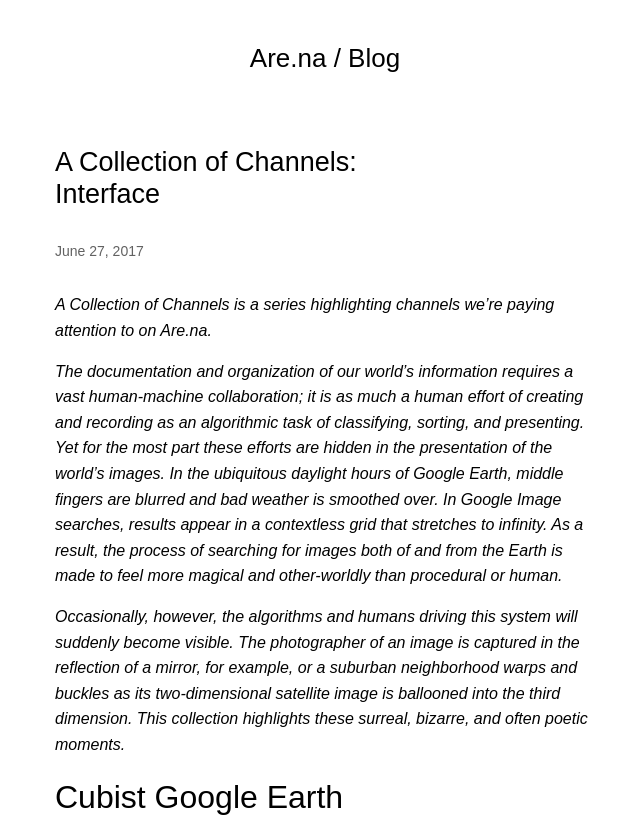
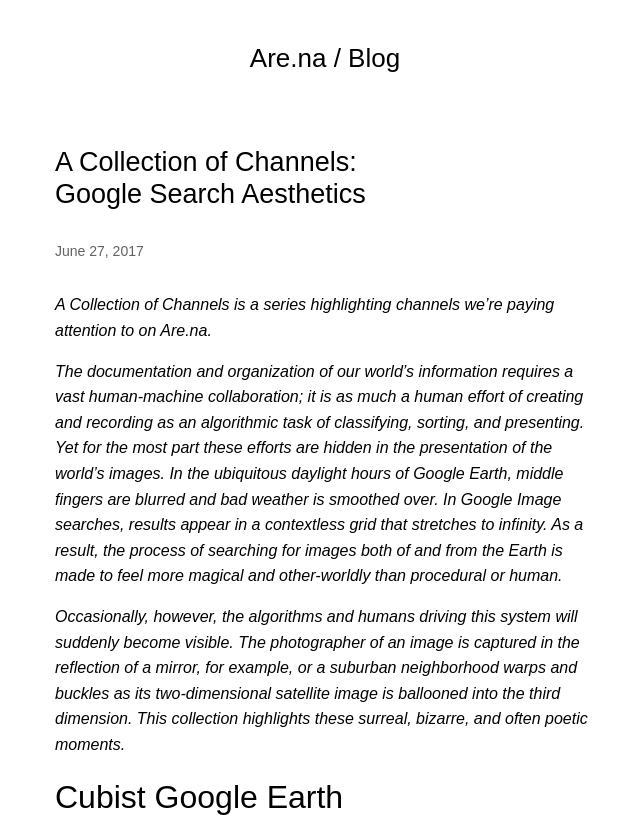
Before and after one commit to aredotna/building, a Jekyll site: the page built from _posts/2017-6-27-google-search-aesthetics.markdown, in a window 1280 px wide and 900 px high, cut to the strip 0-815 px from the top of the window. Shown: the whole strip, without its empty margins (315-955 px from the left). Built offline with Jekyll 4.4.1, drawn with Linux system fonts in a browser that asks for light colours.

Commit message:
Update title

```diff
--- a/_posts/2017-6-27-google-search-aesthetics.markdown
+++ b/_posts/2017-6-27-google-search-aesthetics.markdown
@@ -1,5 +1,5 @@
 ---
-title: Interface
+title: Google Search Aesthetics
 date: 2017-6-27 00:00:00 Z
 categories:
 - A Collection of Channels
```
